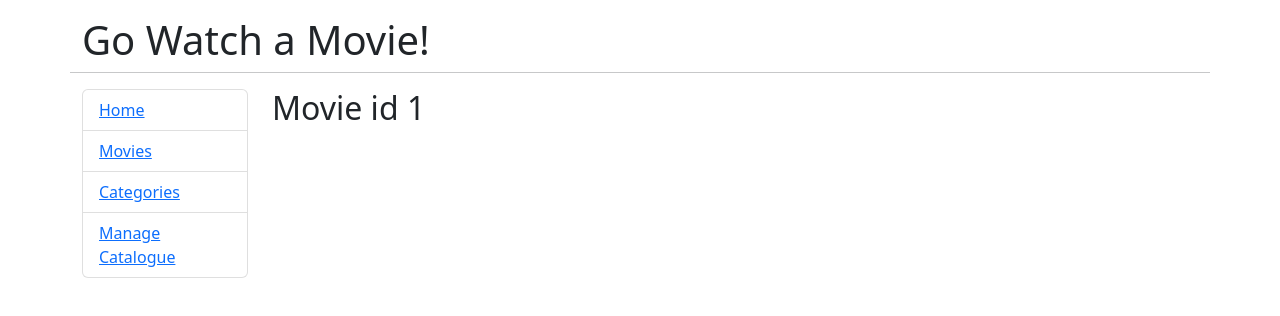
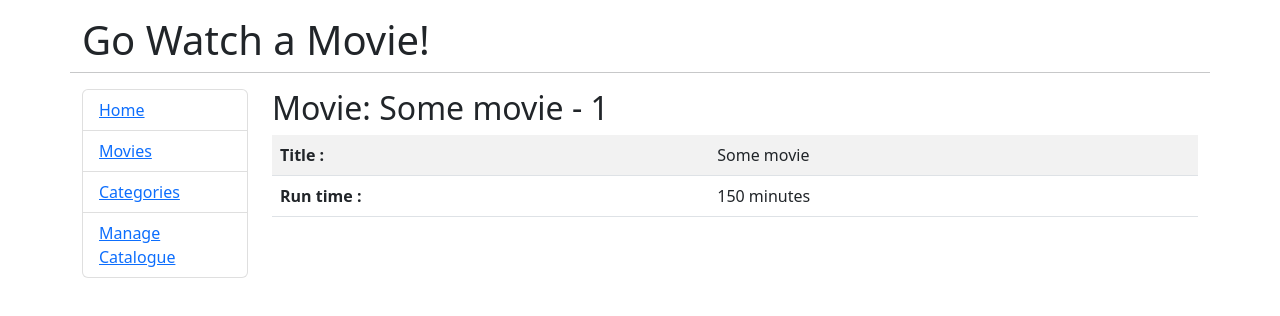
Before and after one commit to anjantalatam/go-movies, a React (Create React App) app: page /movies/1 in a window 1280 px wide. Shown: the top 316 px of the page. Built offline with nearby package versions, Linux system fonts and the light colour scheme.

Commit message:
34. Displaying one movie

```diff
--- a/src/App.tsx
+++ b/src/App.tsx
@@ -11,6 +11,7 @@ import Admin from "./components/Admin";
 import Categories from "./components/Categories";
 import Home from "./components/Home";
 import Movies from "./components/Movies";
+import OneMovie from "./components/OneMovie";
 
 function App() {
   return (
@@ -46,7 +47,8 @@ function App() {
               <Route index element={<Home />} />
               <Route path="/movies" element={<Outlet />}>
                 <Route index element={<Movies />} />
-                <Route path=":id" element={<Movie />} />
+                {/* <Route path=":id" element={<Movie />} /> */}
+                <Route path=":id" element={<OneMovie />} />
               </Route>
               <Route path="/by-category" element={<Outlet />}>
                 <Route index element={<CategoryPage />} />
@@ -59,11 +61,6 @@ function App() {
       </div>
     </Router>
   );
-}
-
-function Movie() {
-  const { id } = useParams();
-  return <h2>Movie id {id}</h2>;
 }
 
 function CategoryPage() {
--- a/src/components/Movies.tsx
+++ b/src/components/Movies.tsx
@@ -4,7 +4,7 @@ import { Link } from "react-router-dom";
 interface IMovie {
   id: string;
   title: string;
-  runTime: Number;
+  runtime: Number;
 }
 
 function Movies() {
@@ -12,9 +12,9 @@ function Movies() {
 
   useEffect(() => {
     setMovies([
-      { id: "1", title: "The Shawshank Redemption", runTime: 142 },
-      { id: "2", title: "The Godfather", runTime: 175 },
-      { id: "3", title: "The Dark Knight", runTime: 153 },
+      { id: "1", title: "The Shawshank Redemption", runtime: 142 },
+      { id: "2", title: "The Godfather", runtime: 175 },
+      { id: "3", title: "The Dark Knight", runtime: 153 },
     ]);
   }, []);
 
--- /dev/null
+++ b/src/components/OneMovie.tsx
@@ -0,0 +1,48 @@
+import React, { useEffect, useState } from "react";
+import { useParams } from "react-router-dom";
+
+interface IMovie {
+  id: string;
+  title: string;
+  runtime: Number;
+}
+
+function OneMovie() {
+  const [movie, setMovie] = useState<IMovie>();
+  const { id } = useParams();
+
+  useEffect(() => {
+    setMovie({
+      id: `${id}`,
+      title: "Some movie",
+      runtime: 150,
+    });
+  }, []);
+
+  return (
+    <>
+      <h2>
+        Movie: {movie?.title} - {movie?.id}
+      </h2>
+      <table className="table table-compact table-striped">
+        <thead></thead>
+        <tbody>
+          <tr>
+            <td>
+              <strong>Title :</strong>
+            </td>
+            <td>{movie?.title}</td>
+          </tr>
+          <tr>
+            <td>
+              <strong>Run time :</strong>
+            </td>
+            <td>{`${movie?.runtime} minutes`}</td>
+          </tr>
+        </tbody>
+      </table>
+    </>
+  );
+}
+
+export default OneMovie;
```
